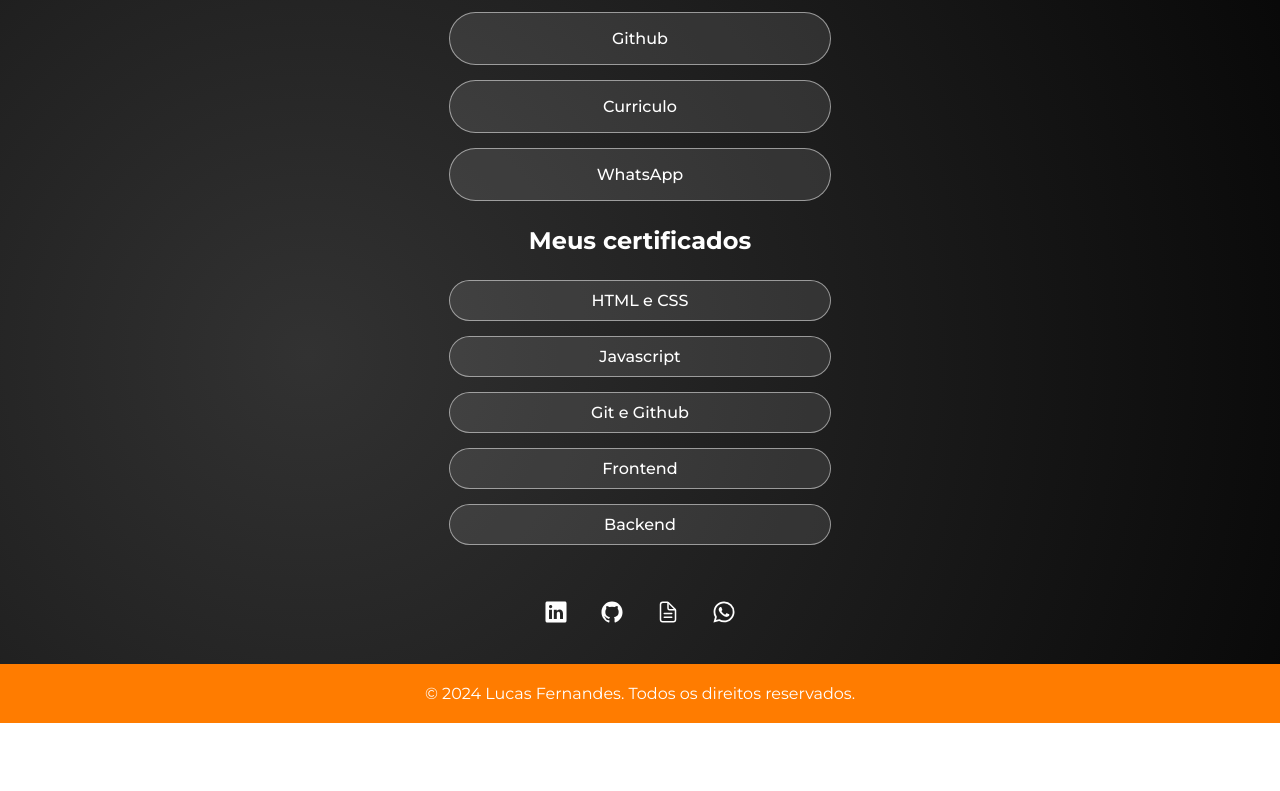
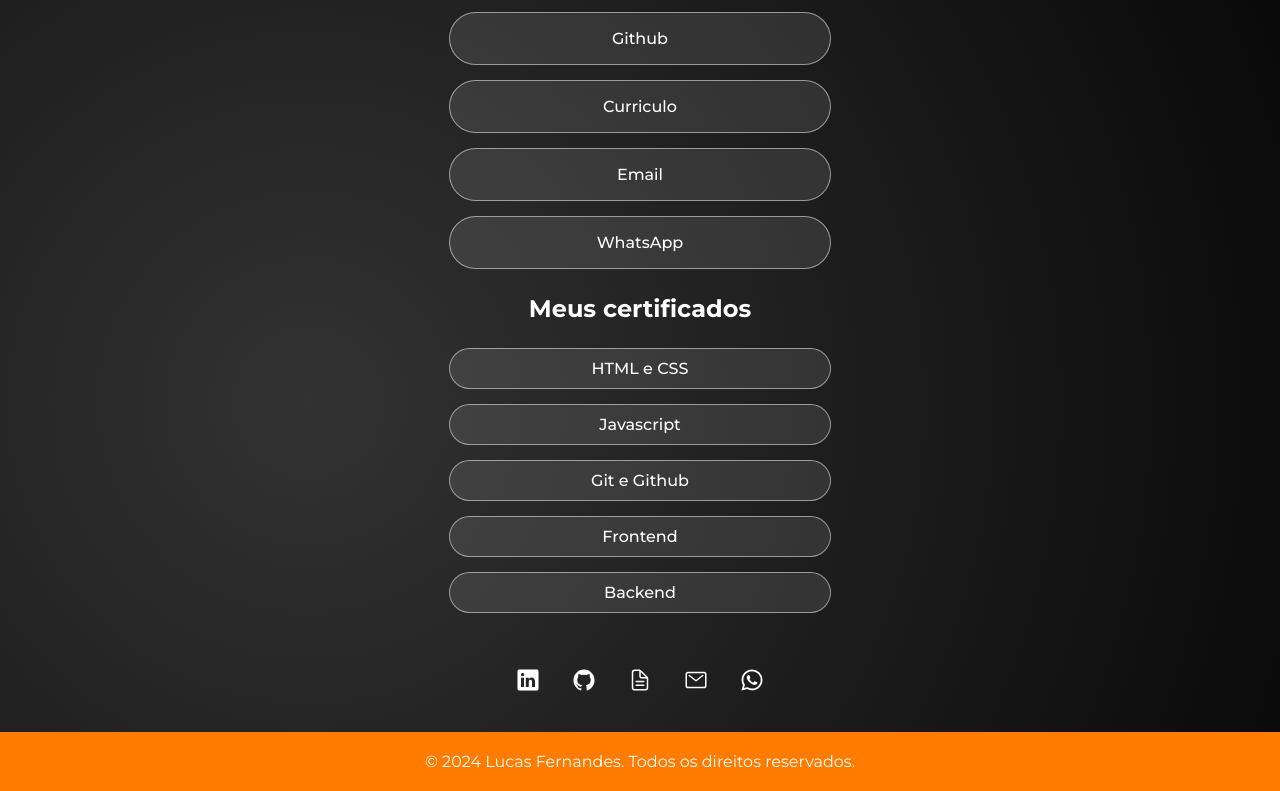
Before and after one commit to lucasfernandesm/Link-Aggregator-App, a plain HTML site: page index.html in a window 1280 px wide. Shown: the part 456-1247 px from the top of the page. Before the commit the page ends 1179 px from the top, so only its background shows below. Drawn offline with nearby package versions, Linux system fonts and the light colour scheme; a web font is replaced by a local one.

```diff
--- a/index.html
+++ b/index.html
@@ -41,6 +41,9 @@
                 <a href="https://drive.google.com/file/d/1EsHkdfN6vI0pKAyKGr0MnCthCP1a37nM/view?usp=sharing" target="_blank">Curriculo</a>
             </li>
             <li>
+                <a href="mailto:alucasfernandesm@gmail.com" target="_blank">Email</a>
+            </li>
+            <li>
                 <a href="https://wa.me/5585997852847?text=Olá,%20vi%20seu%20perfil%20e%20gostaria%20de%20conversar%20sobre%20uma%20oportunidade." target="_blank">WhatsApp</a>
             </li>
         </ul>
@@ -79,6 +82,10 @@
                 <ion-icon name="document-text-outline"></ion-icon>
             </a>
 
+            <a href="mailto:alucasfernandesm@gmail.com" target="_blank">
+                <ion-icon name="mail-outline"></ion-icon>
+            </a>
+
             <a href="https://wa.me/5585997852847?text=Olá,%20vi%20seu%20perfil%20e%20gostaria%20de%20conversar%20sobre%20uma%20oportunidade." target="_blank">
                 <ion-icon name="logo-whatsapp"> </ion-icon>
             </a>
```
Also changed, not shown: Assets/assets/avatar-light.png.
